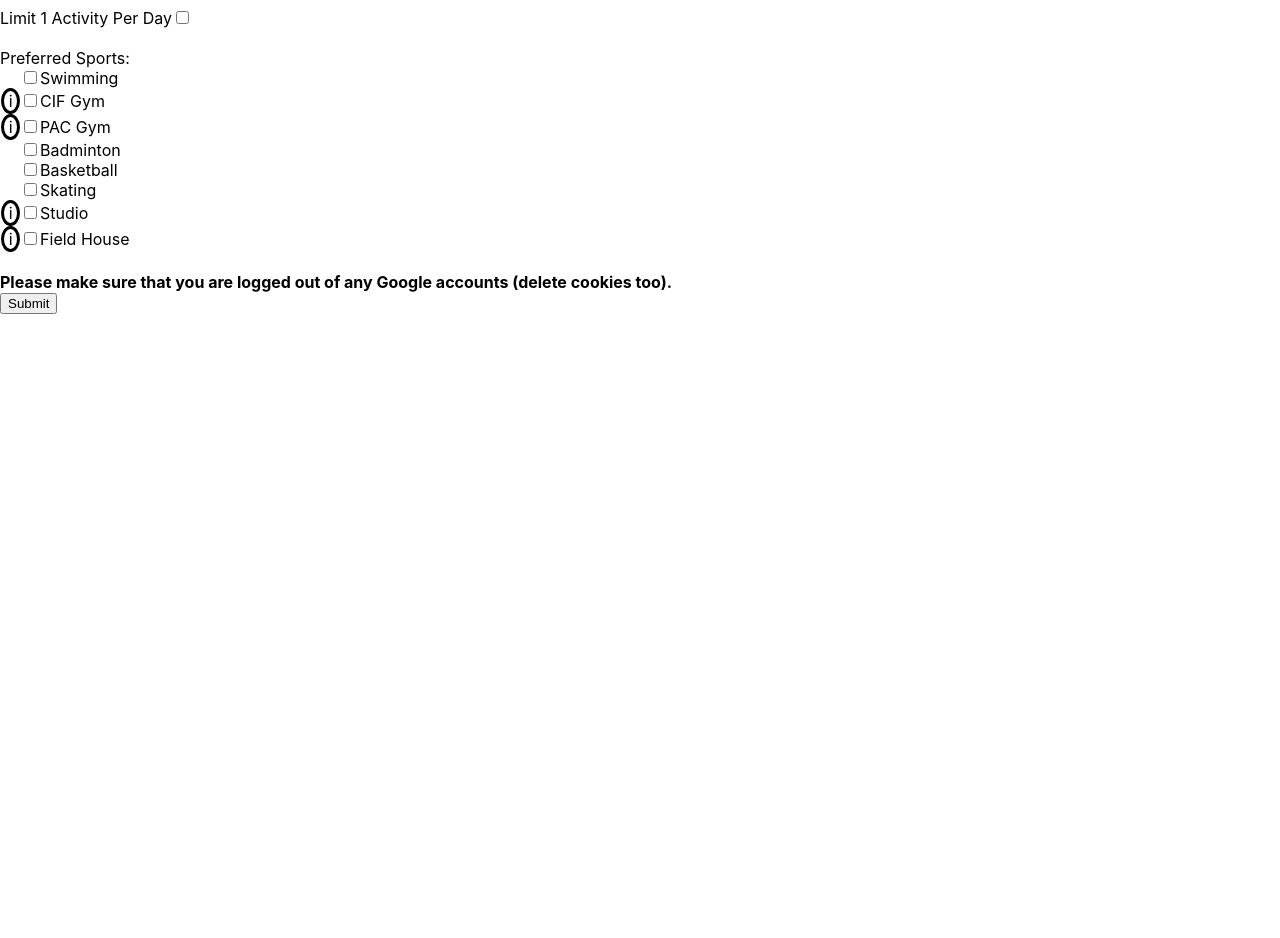
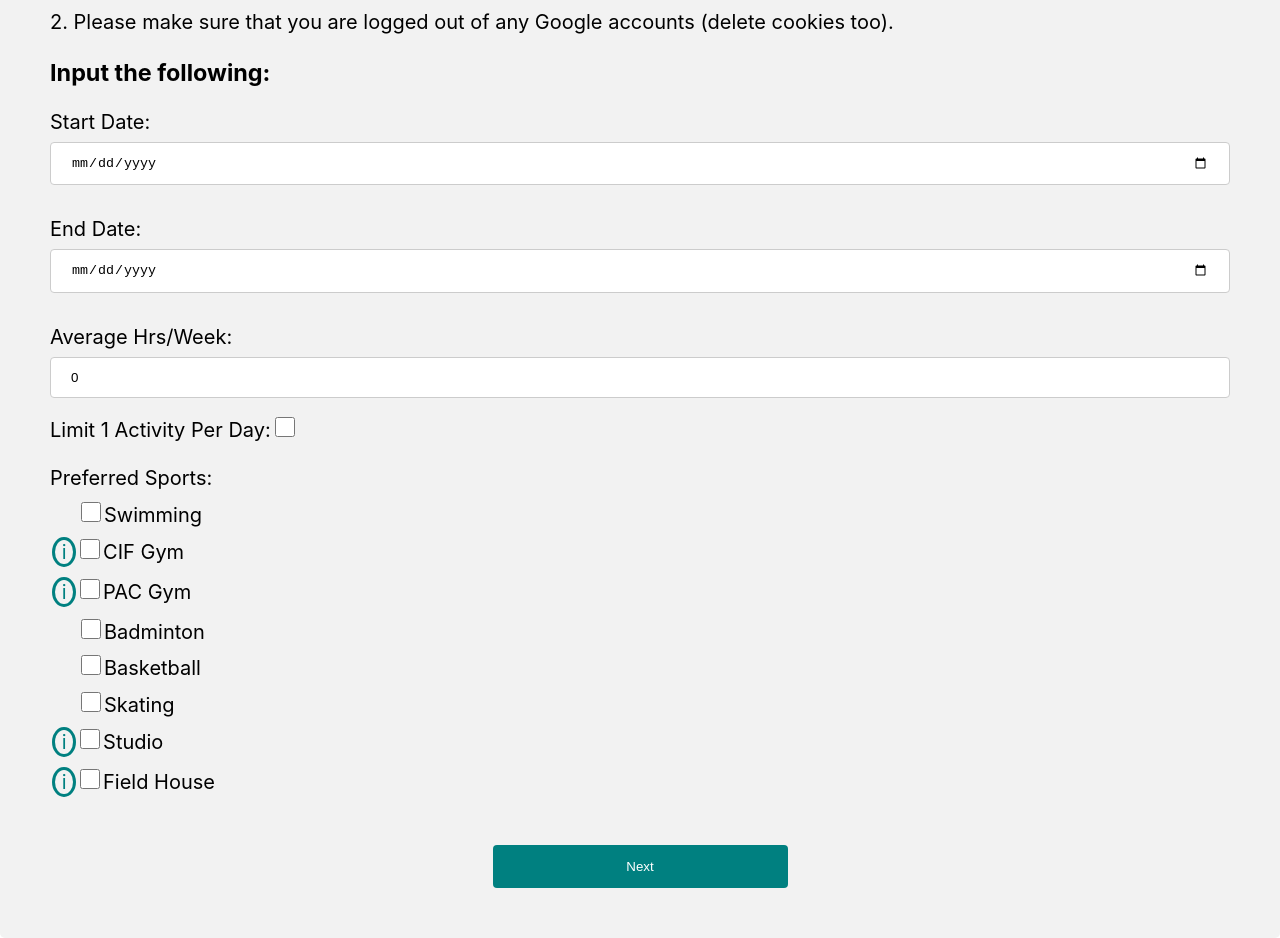
Before and after one commit to catai9/FitnessAssistant, a React (Create React App) app: page / in a window 1280 px wide. Shown: the part 280-1218 px from the top of the page. Before the commit the page ends 800 px from the top, so only its background shows below. Built offline with nearby package versions, Linux system fonts and the light colour scheme.

Commit message:
Finished styling. Need to fix display of time issue

```diff
--- a/src/App.css
+++ b/src/App.css
@@ -6,22 +6,23 @@ input.hidden {
 .tooltip {
   position: relative;
   display: inline-block;
-  width: 1%;
-  margin-left: 0.1%;
+  width: 1.5%;
+  margin-left: 0.2%;
   text-align: center;
   border-radius: 50%;
   border-style: solid;
   text-align: center;
+  color: teal;
 }
 
 /* Tooltip text */
 .tooltip .tooltiptext {
   visibility: hidden;
-  width: 120px;
-  background-color: black;
-  color: #fff;
-  text-align: center;
-  padding: 5px 0;
+  width: 200px;
+  background-color: teal;
+  color: white;
+  text-align: left;
+  padding: 5px;
   border-radius: 6px;
 
   /* Position the tooltip text - see examples below! */
@@ -36,13 +37,84 @@ input.hidden {
 
 .blue {
   color: blue;
+  margin-left: 3%;
 }
 .red {
   color: red;
+  margin-left: 3%;
 }
 .black {
   color: black;
+  margin-left: 3%;
 }
 .orange {
   color: orange;
+  margin-left: 3%;
 }
+.noAdd {
+  margin-left: 6.5%;
+}
+
+button {
+  margin-right: 1%;
+}
+
+h1 {
+  font-family: sans-serif;
+  font-size: 70px;
+  text-align: center;
+}
+
+input[type=text],[type=password],[type=email], select, input[type=date], option, input[type=number] {
+  width: 100%;
+  padding: 12px 20px;
+  margin: 8px 0;
+  display: inline-block;
+  border: 1px solid #ccc;
+  border-radius: 4px;
+  box-sizing: border-box;
+}
+
+input[type=submit], .signInBtn {
+  /*By default, makes all the buttons pink. Else, colour-codes them to their respective option colours on the Home page.*/
+  width: 25%;
+  color: white;
+  padding: 14px 20px;
+  margin: 8px 0;
+  border: none;
+  border-radius: 4px;
+  cursor: pointer;
+  margin: 0 auto;
+  display: block;
+  background-color: teal;
+}
+
+input[type=submit]:hover, .signInBtn:hover {
+  background-color: black;
+}
+
+.section {
+  border-radius: 5px;
+  background-color: #f2f2f2;
+  padding: 20px 50px 50px 50px;
+  font-size: 20px;
+  text-align: left;
+}
+h3, h4 {
+  text-align: left;
+}
+.sectionHead{
+  text-decoration: underline;
+}
+div.tooltip{
+  padding: 0 !important;
+}
+
+input[type=checkbox] {
+  width: 20px;
+  height: 20px;
+  margin-top: 1%;
+}
+.bookedList {
+  list-style: none;
+}
--- a/src/googleCalendar.js
+++ b/src/googleCalendar.js
@@ -20,6 +20,7 @@ export default class SignInButton extends React.Component {
     // This ensures that the events in bookedSportEvents are within the time period.
     getEvents() {
         if (this.state.isSignedIn) {
+            try{
                 window.gapi.client.calendar.events.list({
                     'calendarId': 'primary',
                     'timeMin': new Date(this.props.start).toISOString(),
@@ -31,6 +32,10 @@ export default class SignInButton extends React.Component {
                 }
                 )
                 this.props.setSignedIn();
+            }
+            catch(err){
+                alert("An error occurred. Please go back to Home and try again.");
+            }
         }
     }
 
@@ -45,11 +50,12 @@ export default class SignInButton extends React.Component {
     // Screen to prompt user to sign in to their Google Account.
     signIn() {
         return (
-            <div>
-                Please sign in and allow access to your Google calendar. <br></br>
-                Make sure that you have already logged out of all your Google accounts (delete cookies if needed).
-                <br /><br />
-                <button onClick={(e) => ApiCalendar.handleAuthClick()}>
+            <div className="section">
+                <h1>Google Calendar Permission</h1>
+                UWaterloo Fitness Assistant requires permission to your Google Calendar for purposes of checking your availability. <br/><br/>
+                Please ensure that you have already logged out of all your Google accounts (delete cookies if needed).<br/><br/>
+                When ready, click the button below to sign in and allow access to your Google calendar. <br/><br/><br/>
+                <button className="signInBtn" onClick={(e) => ApiCalendar.handleAuthClick()}>
                     Sign In
               </button>
             </div>
@@ -59,7 +65,7 @@ export default class SignInButton extends React.Component {
     // Renders the Google Sign in page if user not signed in.
     render() {
         return (
-            <div>
+            <div className="section">
                 {!this.state.isSignedIn && this.signIn()}
             </div>
         );
--- a/src/result.js
+++ b/src/result.js
@@ -205,9 +205,7 @@ class ResultScreen extends React.Component {
         Object.keys(sportGrouped).forEach((sport) => {
             // For each location in sportGroupedArray[sport]
             Object.keys(sportGrouped[sport]).forEach((location) => {
-                // Print out the sport name using h1 tags
-                // Print out the location next to the sport name using h1 tags
-                rows.push(<h2>{sport} {location}</h2>);
+                rows.push(<h4>{sport} at {location}</h4>);
 
                 sportGrouped[sport][location].forEach((event) => {
                     // Show a ul tag (so the list appears as bullet points)
@@ -215,28 +213,28 @@ class ResultScreen extends React.Component {
                     //         Show a clickable button. On click, it will call a method to allow the user to delete that event from their calendar.
                     //         List that event start & end date using li tags
                     // Show the end of the ul tag.
-                    rows.push(<ul><li>
-                        <button onClick={() => { this.deleteEvent(event) }}>Delete</button>
-                        {event.start} to {event.end}</li>
+                    rows.push(<ul className="bookedList"><li>
+                        <button onClick={() => { this.deleteEvent(event) }}>🗑️ </button>
+                         {event.start} to {event.end}</li>
                     </ul>)
                 });
             });
         })
 
         return (
-            <div>
+            <span>
                 {rows}
-            </div>
+            </span>
         )
     }
 
     // From current format --> Monday, Jan 1 5:30 - Monday, Jan 1 6:30 pm
     transformDate(date) {
-        let formattedDate = moment(date.dateTime).format("dddd, MMM DD h:mm a");
+        let formattedDate = moment(date.dateTime).format("dddd, MMMM DD h:mm a");
         return formattedDate;
     }
 
-     // Read in and store the available sport activity events from the Excel file in an array.
+    // Read in and store the available sport activity events from the Excel file in an array.
     componentDidMount() {
         // All the fitness options have been read in and stored in this array: sportAvailableTimes.
         // All the facility closure dates have been read in and stored in this array: facilityClosed.
@@ -444,63 +442,76 @@ class ResultScreen extends React.Component {
                 }
                 // Only show if at least one date is available.
                 if (available) {
-                    let description = option["key"]["Sport"] + " at " + option["key"]["Location"] + " " + option["key"]["Day"] + " " + option["key"]["Open Time"] + " - " + option["key"]["Close Time"];
+                    let description = option["key"]["Sport"] + " at " + option["key"]["Location"] + " on " + option["key"]["Day"] + " from " + this.tConv24(option["key"]["Open Time"]) + " - " + this.tConv24(option["key"]["Close Time"]);
 
                     let dates = [];
 
                     option["dates"].forEach((date) => {
-                        let dateVal = moment(date["date"]).format('MMMM Do YYYY');
+                        let dateVal = moment(date["date"]).format('MMMM DD, YYYY');
                         let category = date["category"];
 
                         // Disable the checkbox if the date cannot be selected.
                         if (category != 0) {
                             dates.push(
-                                <div>
-                                    <p class={classMap[date["category"]]}>{dateVal}</p>
-                                </div>
+                                <span>
+                                    <p className={classMap[date["category"]] + " noAdd"}>{dateVal}</p>
+                                </span>
                             );
                         }
                         else {
                             dates.push(
-                                <div>
-                                    <p class={classMap[date["category"]]}>{dateVal}
+                                <span>
+                                    <p className={classMap[date["category"]] + " canAdd"}>
                                         <button onClick={() => { this.addEvent(date["date"], option["key"]["Sport"], option["key"]["Location"], option["key"]["Open Time"], option["key"]["Close Time"]) }}>
-                                            Add to Calendar
+                                        📅
                                         </button>
+                                        {dateVal}
                                     </p>
-                                </div>
+                                </span>
                             );
                         }
                     })
-                    rows.push(<div><ul><li>
-                        <Collapsible trigger={description}>
+                    rows.push(<p>
+                        <Collapsible trigger={"+ " + description}>
                             {dates}
                         </Collapsible>
-                    </li></ul> </div>
+                    </p>
                     );
                 }
             })
 
             return (
-                <div>
-                    <p>Legend: </p>
-                    <ul>
-                        <li class="blue">Blue: Available Event</li>
-                        <li class="red">Red: Conflicting Event (there is already an event with that day and time)</li>
-                        <li class="black">Black: Facility Closure</li>
-                        <li class="orange">Orange: Max 1 Activity/Day Desired and Already One Activity That Day</li>
-                    </ul>
-                    <p>Possible Options: </p>
-                    {rows.length > 0 ? rows : <div>All available times conflict with your current schedule, facility closures, and/or you already have an event during that day (and checked off max 1 activity/day).</div>}
-                </div>
+                <span>
+                    <h3>Legend:</h3>
+                        <p class="blue">Blue: Available Event</p>
+                        <p class="red">Red: Conflicting Event (there is already an event with that day and time)</p>
+                        <p class="black">Black: Facility Closure</p>
+                        <p class="orange">Orange: Max 1 Activity/Day Desired and Already One Activity That Day</p>
+                    <h3>Possible Options: </h3>
+                    {rows.length > 0 ? rows : <p>All available times conflict with your current schedule, facility closures, and/or you already have an event during that day (and checked off max 1 activity/day).</p>}
+                </span>
             )
         }
 
         // If no boxes checked on userform then just show a general message.
         else {
-            return <div>No Fitness Options Available. <br /> Please make sure you check off at least one sport.</div>
+            return <p>No Fitness Options Available. <br /> Please make sure you check off at least one sport.</p>
         }
     }
+
+    // Convert the army time to a more readable time (14:00 --> 2:00 PM).
+    // This method was copied from: https://stackoverflow.com/questions/13898423/javascript-convert-24-hour-time-of-day-string-to-12-hour-time-with-am-pm-and-no
+    // This method was also revised to show : between the times.
+    tConv24(time24) {
+        var ts = time24;
+        var H = ts.split(time24, ":")[0];
+        var h = (H % 12) || 12;
+        h = (h < 10)?("0"+h):h;  // leading 0 at the left for 1 digit hours
+        var ampm = H < 12 ? " AM" : " PM";
+        var min = ts.split(time24, ":")[1];
+        ts = h + ":" + min + ampm;
+        return ts;
+      };
 
     // Calculates and shows the average number of hours of fitness activities in the user inputted date range.
     showAvgHrs() {
@@ -513,7 +524,7 @@ class ResultScreen extends React.Component {
         var end = new Date(this.props.formData.endDate);
         var diff = (end.getTime() - start.getTime()) / 1000;
         diff /= (60 * 60 * 24 * 7);
-        var weeks = Math.abs(Math.round(diff));
+        var weeks = Math.abs(diff);
 
         // If number of weeks between start and end date is > 0, set numWeeks to the # of weeks between start & end date.
         if (weeks > 0) {
@@ -533,25 +544,30 @@ class ResultScreen extends React.Component {
         })
 
         return (
-            <div>
-                <h1>Average Hrs/Week:</h1>
-                <h2>Desired Average Hrs/Week: {this.props.formData.avgHrsPerWk}</h2>
-                <h2>Current Average Hrs/Week: {Math.round((sumHrs / numWeeks) * 10) / 10}</h2>
-                <p>Total Hours: {sumHrs}</p>
-                <p>Number of Weeks: {numWeeks}</p>
-            </div>
+            <span>
+                <h3>Desired Average Hrs/Week: {this.props.formData.avgHrsPerWk}</h3>
+                <h3>Current Average Hrs/Week: {Math.round((sumHrs / numWeeks) * 10) / 10}</h3>
+                <ul>
+                    <li>Total Hours: {sumHrs}</li>
+                    <li>Number of Weeks: {Math.round(numWeeks * 10) / 10}</li>
+                </ul>
+            </span>
         )
     }
 
     // General overview of the result screen.
     showResultScreen() {
         return (
-            <div>
+            <div className="section">
+                <h1>UWaterloo Fitness Assistant</h1>
+                <h2 className="sectionHead">Average Hrs/Week</h2>
                 {this.showAvgHrs()}
-                <h1>Booked Sport Events</h1>
-                <p>Note: This will only shows events that have a summary that includes one of the sports supported by this system.</p>
+                <br />
+                <h2 className="sectionHead">Booked Sport Events</h2>
+                <h3>Note: This will only shows events that have a summary that includes one of the sports supported by this system.</h3>
                 {this.showBookedSportEvent()}
-                <h1>Possible Fitness Options</h1>
+                <br />
+                <h2 className="sectionHead">Possible Fitness Options</h2>
                 {this.showFitnessOptions()}
             </div>
         )
--- a/src/userForm.js
+++ b/src/userForm.js
@@ -74,11 +74,13 @@ class UserForm extends React.Component {
     render() {
         var { userForm } = this.state;
         return (
+            <div className="section">
                 <form onSubmit={this.handleSubmit}>
                     <h1>UWaterloo Fitness Assistant</h1>
-                <h3>Note: For optimal performance, ensure that all your calendar events are located on your primary calendar.</h3>
-
-                <p>Input the following: </p>
+                    <h3>Please Note: </h3>
+                    <p>1. For optimal performance, please ensure that all your calendar events are located on your primary calendar.</p>
+                    <p>2. Please make sure that you are logged out of any Google accounts (delete cookies too).</p>
+                    <h3>Input the following: </h3>
 
                     <label>Start Date:</label>
                     <input name="startDate" type="date" value={userForm.startDate} onChange={this.handleChange} required />
@@ -88,12 +90,12 @@ class UserForm extends React.Component {
                     <input name="endDate" type="date" value={userForm.endDate} onChange={this.handleChange} required />
                     <br /><br />
 
-                <label>Average hrs/wk:</label>
+                    <label>Average Hrs/Week:</label>
                     <input name="avgHrsPerWk" type="number" value={userForm.avgHrsPerWk} onChange={this.handleChange} required />
-                <br /> <br />
+                    <br />
 
                     <label>
-                    Limit 1 Activity Per Day
+                        Limit 1 Activity Per Day:
                     <input
                             name="limit1Activity"
                             type="checkbox"
@@ -185,14 +187,13 @@ class UserForm extends React.Component {
                     Field House
                 </label> <br />
                     <br />
-
-                <strong>Please make sure that you are logged out of any Google accounts (delete cookies too).</strong><br></br>
-
-                <input type="submit" />
+                    <br />
+                    <input type="submit" value="Next" />
 
                     {this.state.isSubmitted &&
                         <Redirect to={{ pathname: "/result" }} />}
                 </form>
+            </div>
         );
     }
 }
```
Lines whose indentation alone changed are shown as unchanged.
